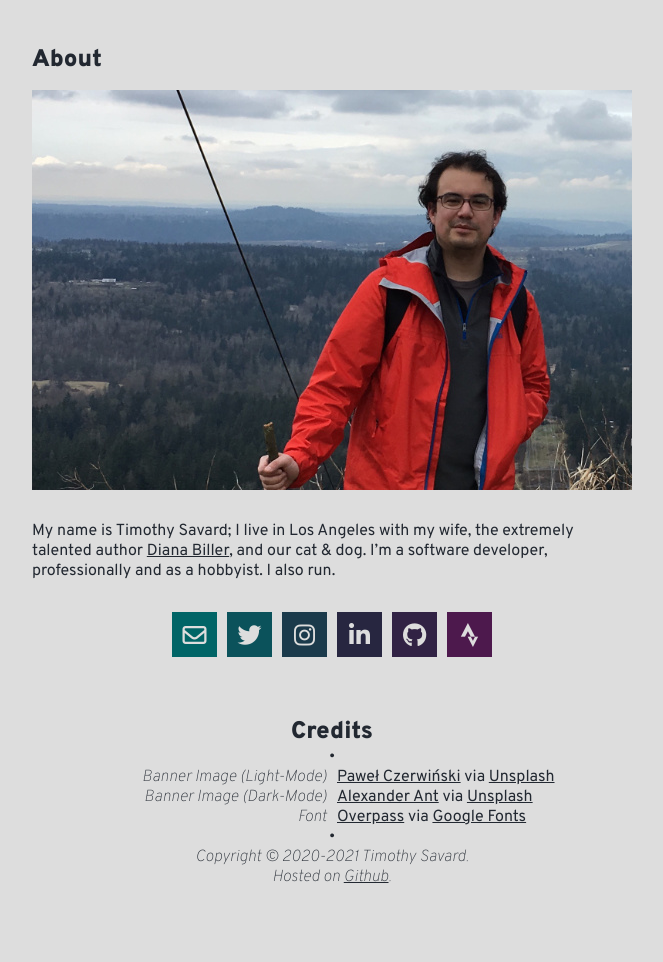
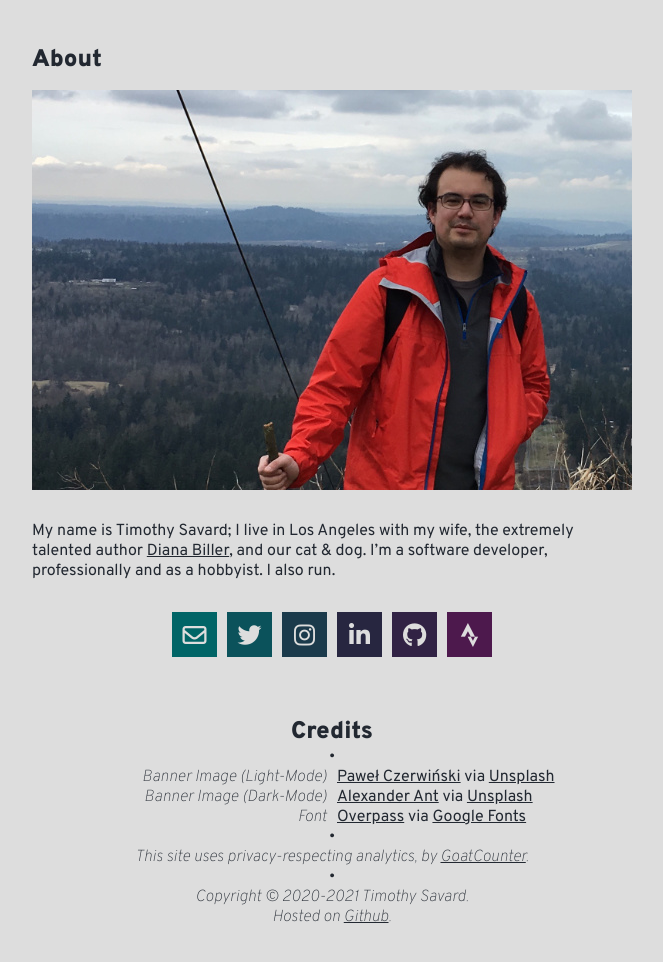
Before and after one commit to tpsavard/tpsavard.github.io, a Jekyll site: the page built from about.html, in a window 1280 px wide, cut to the strip 100-1072 px from the top of the page. Shown: the top 962 px of the strip, without its empty margins (308-971 px from the left). Built offline with Jekyll 4.4.1, drawn with Linux system fonts in a browser that asks for light colours; nearby versions of some CDN libraries; before the commit the page ends 1032 px from its top, so only the background shows below that.

Commit message:
Added analytics disclaimer.

```diff
--- a/about.html
+++ b/about.html
@@ -32,6 +32,8 @@ layout: default
             <div class="name"><a href="https://overpassfont.org">Overpass</a> via <a href="https://fonts.google.com/specimen/Overpass">Google Fonts</a></div>
         </div>
         &bull;
+        <div class="line">This site uses privacy-respecting analytics, by <a href="https://www.goatcounter.com">GoatCounter</a>.</div>
+        &bull;
         <div class="line">Copyright &#169; 2020-{{ "now" | date: "%Y" }} Timothy Savard.</div>
         <div class="line">Hosted on <a href="https://github.com/tpsavard/tpsavard.github.io">Github</a>.</div>
     </div>
```
